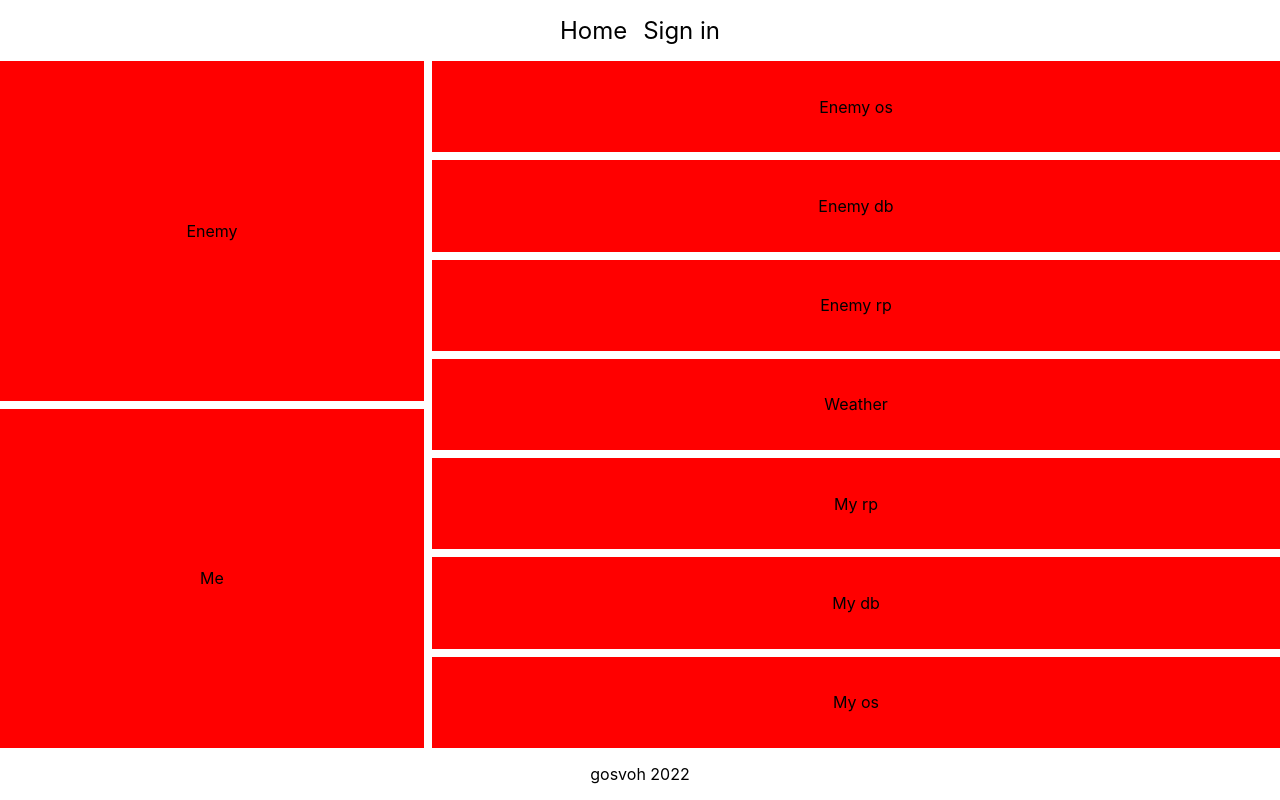
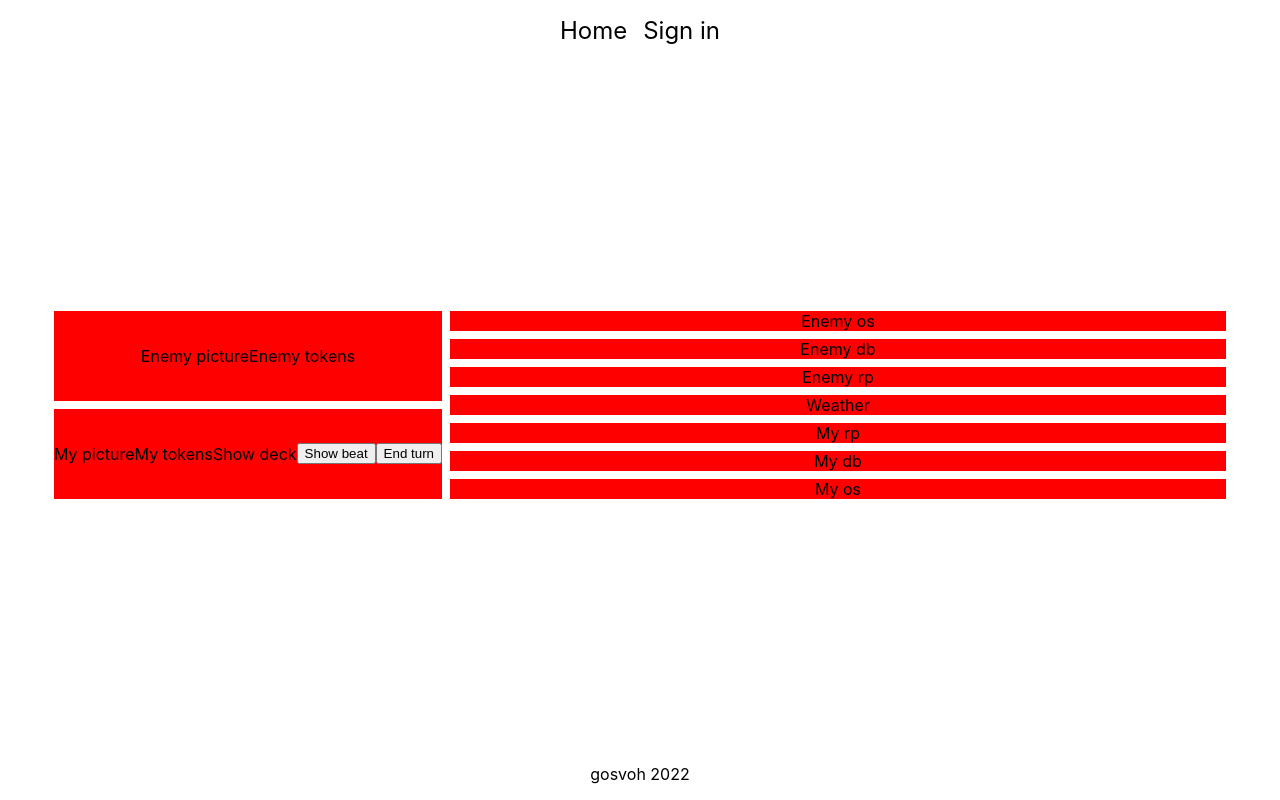
Before and after one commit to gosvoh/gwent, a Next.js app: page /game/field in a window 1280 px wide. Built offline with nearby package versions, Linux system fonts and the light colour scheme; no server answers.

Commit message:
Other changes

```diff
--- a/pages/game/field.tsx
+++ b/pages/game/field.tsx
@@ -1,12 +1,20 @@
-// @ts-ignore
 import styles from "../../styles/Field.module.scss";
 
 export default function Field() {
   return (
     <div className={styles.field}>
       <div className={styles.players}>
-        <div>Enemy</div>
-        <div>Me</div>
+        <div>
+          <picture>Enemy picture</picture>
+          <p>Enemy tokens</p>
+        </div>
+        <div>
+          <picture>My picture</picture>
+          <p>My tokens</p>
+          <div>Show deck</div>
+          <button>Show beat</button>
+          <button>End turn</button>
+        </div>
       </div>
       <div className={styles.rows}>
         <div>Enemy os</div>
--- a/styles/globals.scss
+++ b/styles/globals.scss
@@ -1,10 +1,10 @@
 html,
 body,
-#__next{
+#__next {
   padding: 0;
   margin: 0;
   font-family: -apple-system, BlinkMacSystemFont, Segoe UI, Roboto, Oxygen,
-  Ubuntu, Cantarell, Fira Sans, Droid Sans, Helvetica Neue, sans-serif;
+    Ubuntu, Cantarell, Fira Sans, Droid Sans, Helvetica Neue, sans-serif;
 
   min-height: 100vh;
 }
@@ -12,6 +12,8 @@ body,
 #__next {
   display: grid;
   grid-template-rows: auto 1fr auto;
+  justify-items: center;
+  align-items: center;
 }
 
 a {
```
Also changed, not shown: pages/index.tsx (+8 -2 lines), styles/Home.module.scss (+7 -1 lines).
